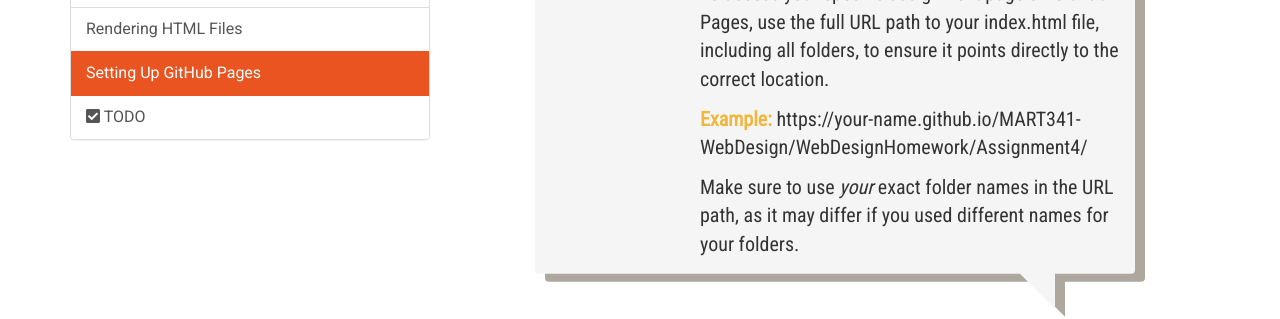
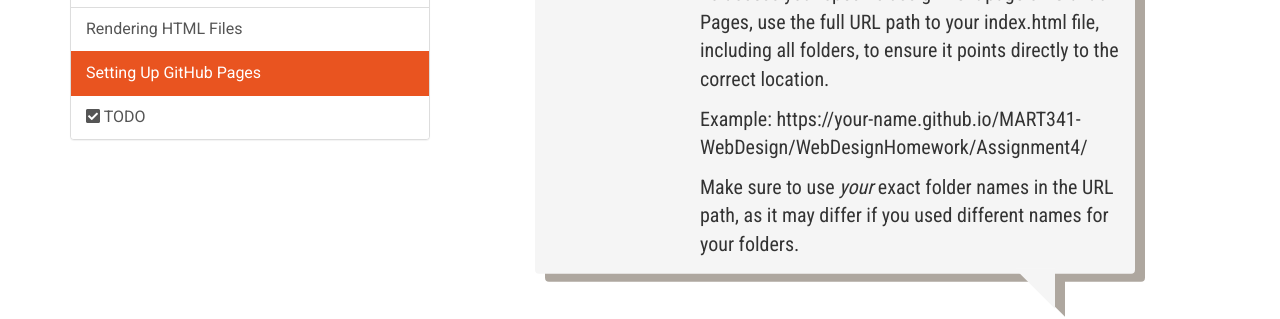
Before and after one commit to Montana-Media-Arts/webDesignFall2024, a Jekyll site: the page built from _docs/topic-03/05-github-pages/page-04.md, in a window 1280 px wide and 900 px high. Shown: the part 449-768 px from the top of the window. Built offline with Jekyll 4.4.1, drawn with Linux system fonts in a browser that asks for light colours; nearby versions of some CDN libraries.

Commit message:
Update page-04.md

```diff
--- a/_docs/topic-03/05-github-pages/page-04.md
+++ b/_docs/topic-03/05-github-pages/page-04.md
@@ -33,7 +33,7 @@
   <div class="col-lg-9">
     <p>It is best that you have completed your <code>index.html</code> first and <a href="../../topic-02/git-add-directory">uploaded it to GitHub</a> before attempting this tutorial.</p>
     <p>To access your specific assignment page on GitHub Pages, use the full URL path to your index.html file, including all folders, to ensure it points directly to the correct location.</p>
-<p><b>Example:</b> https://your-name.github.io/MART341-WebDesign/WebDesignHomework/Assignment4/</p>
+<p>Example: https://your-name.github.io/MART341-WebDesign/WebDesignHomework/Assignment4/</p>
 <P>Make sure to use <em>your</em> exact folder names in the URL path, as it may differ if you used different names for your folders.</P>
   </div>
 </div>
```
